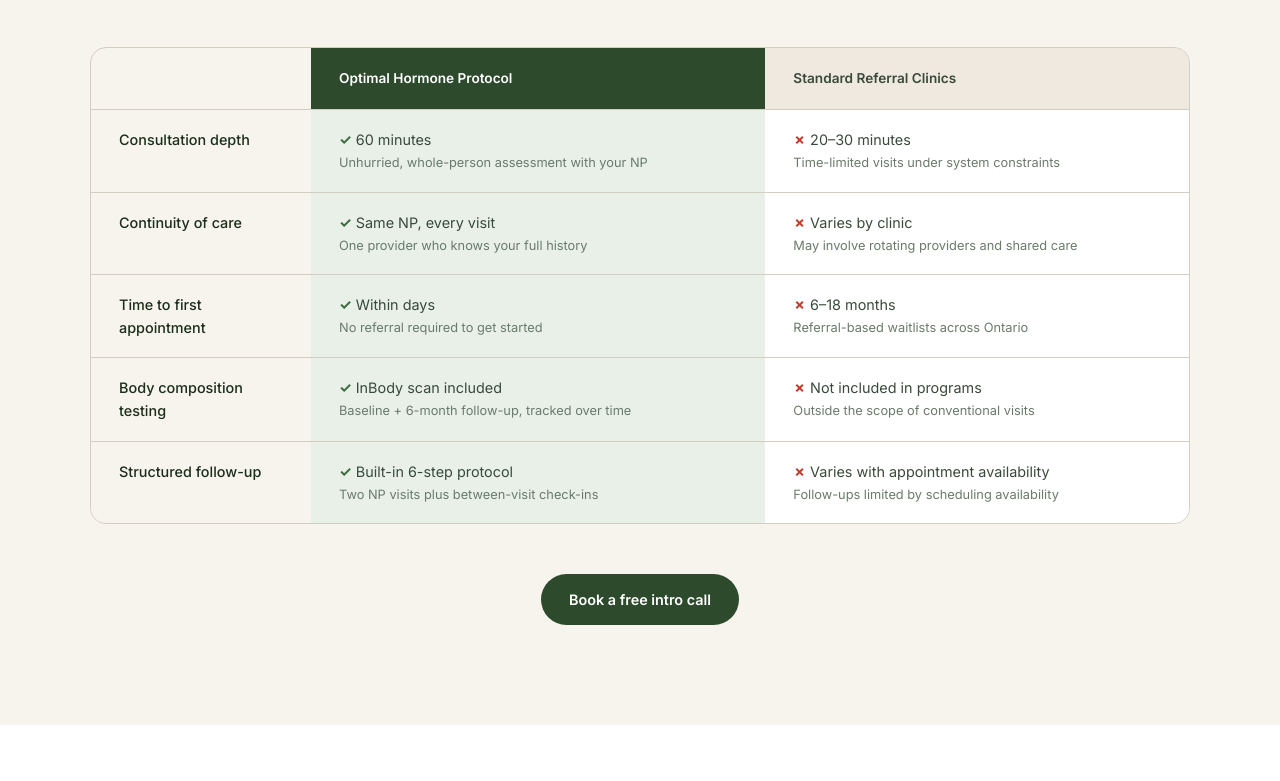
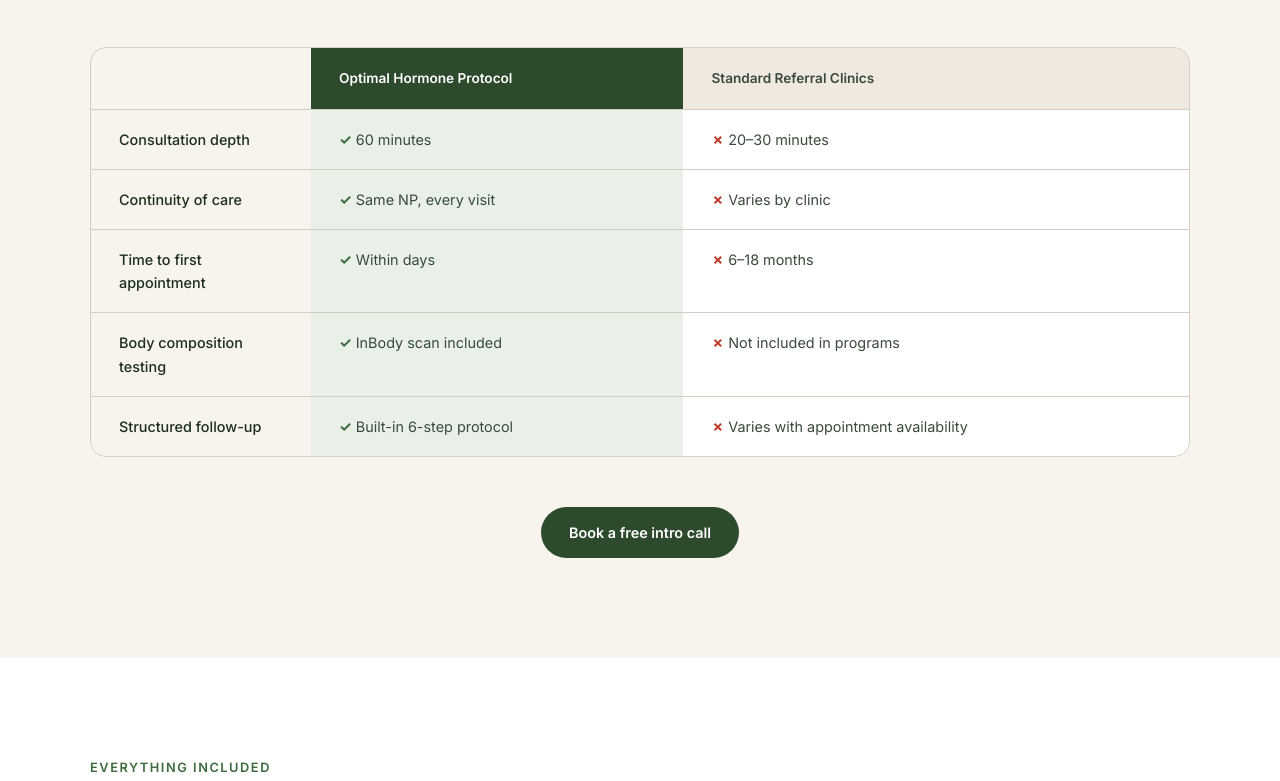
Before and after one commit to Optimal-Research-Team/optimal-hormone-landing, a plain HTML site: page index.html in a window 1280 px wide. Shown: the part 5884-6665 px from the top of the page. Drawn offline with nearby package versions, Linux system fonts and the light colour scheme.

Commit message:
Remove subtitles from all comparison table cells
Co-Authored-By: Claude <noreply@anthropic.com>

```diff
--- a/index.html
+++ b/index.html
@@ -738,11 +738,11 @@
           <th>Standard Referral Clinics</th>
         </tr></thead>
         <tbody>
-          <tr><td>Consultation depth</td><td class="highlight"><span class="check">&#10003;</span> 60 minutes<span class="td-detail">Unhurried, whole-person assessment with your NP</span></td><td><span class="cross">&#10007;</span> 20–30 minutes<span class="td-detail">Time-limited visits under system constraints</span></td></tr>
-          <tr><td>Continuity of care</td><td class="highlight"><span class="check">&#10003;</span> Same NP, every visit<span class="td-detail">One provider who knows your full history</span></td><td><span class="cross">&#10007;</span> Varies by clinic<span class="td-detail">May involve rotating providers and shared care</span></td></tr>
-          <tr><td>Time to first appointment</td><td class="highlight"><span class="check">&#10003;</span> Within days<span class="td-detail">No referral required to get started</span></td><td><span class="cross">&#10007;</span> 6–18 months<span class="td-detail">Referral-based waitlists across Ontario</span></td></tr>
-          <tr><td>Body composition testing</td><td class="highlight"><span class="check">&#10003;</span> InBody scan included<span class="td-detail">Baseline + 6-month follow-up, tracked over time</span></td><td><span class="cross">&#10007;</span> Not included in programs<span class="td-detail">Outside the scope of conventional visits</span></td></tr>
-          <tr><td>Structured follow-up</td><td class="highlight"><span class="check">&#10003;</span> Built-in 6-step protocol<span class="td-detail">Two NP visits plus between-visit check-ins</span></td><td><span class="cross">&#10007;</span> Varies with appointment availability<span class="td-detail">Follow-ups limited by scheduling availability</span></td></tr>
+          <tr><td>Consultation depth</td><td class="highlight"><span class="check">&#10003;</span> 60 minutes</td><td><span class="cross">&#10007;</span> 20–30 minutes</td></tr>
+          <tr><td>Continuity of care</td><td class="highlight"><span class="check">&#10003;</span> Same NP, every visit</td><td><span class="cross">&#10007;</span> Varies by clinic</td></tr>
+          <tr><td>Time to first appointment</td><td class="highlight"><span class="check">&#10003;</span> Within days</td><td><span class="cross">&#10007;</span> 6–18 months</td></tr>
+          <tr><td>Body composition testing</td><td class="highlight"><span class="check">&#10003;</span> InBody scan included</td><td><span class="cross">&#10007;</span> Not included in programs</td></tr>
+          <tr><td>Structured follow-up</td><td class="highlight"><span class="check">&#10003;</span> Built-in 6-step protocol</td><td><span class="cross">&#10007;</span> Varies with appointment availability</td></tr>
 
         </tbody>
       </table>
```
